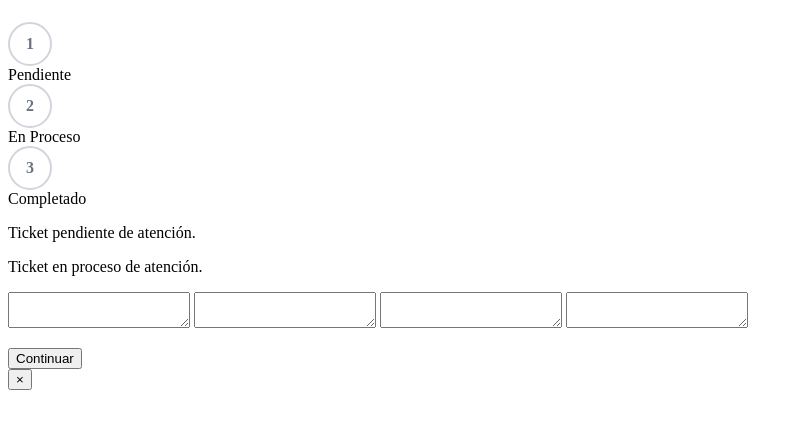
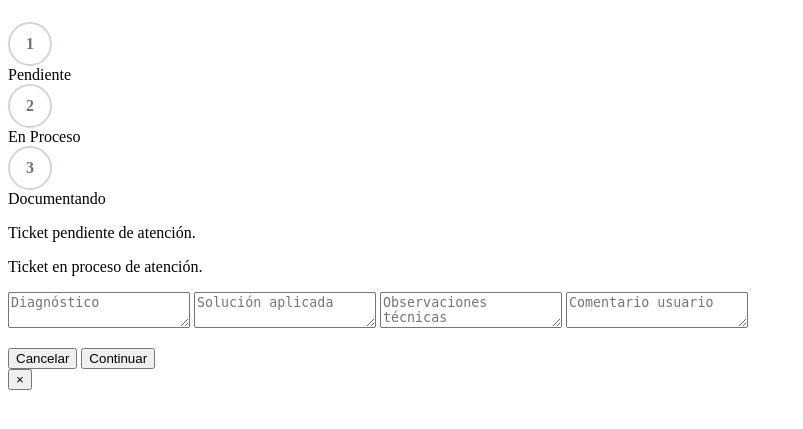
Before and after one commit to jmaykon/MANT2, a Django app: page /mantenimiento/lista/ in a window 1280 px wide. Shown: the part 211-640 px from the top of the page, without its empty margins (0-803 px from the left). Run offline with Django 5.2, Linux system fonts and the light colour scheme; the visitor is signed in with stand-in values (Sample User, id 1); data that the repository does not hold is empty.

Commit message:
btn atender funcionando

```diff
--- a/apps/mantenimiento/models.py
+++ b/apps/mantenimiento/models.py
@@ -39,6 +39,7 @@ class Ticket(models.Model):
     ESTADO_CHOICES = [
         ('pendiente', 'Pendiente'),
         ('en_proceso', 'En Proceso'),
+        ('documentando', 'Documentando'),
         ('completado', 'Completado'),
         ('cancelado', 'Cancelado'),
     ]
--- a/apps/mantenimiento/templates/mantenimiento/mante_list.html
+++ b/apps/mantenimiento/templates/mantenimiento/mante_list.html
@@ -4,7 +4,10 @@
 <div class="tickets-container" id="tickets-container" data-url-atender="{% url 'mantenimiento:atender_ticket' %}">
 
     {% for ticket in tickets %}
-    <div class="ticket" id="ticket-{{ ticket.id_ticket }}">
+    <div class="ticket" id="ticket-{{ ticket.id_ticket }}" data-ultimo-paso="{{ ticket.ultimo_paso|default:1 }}"
+        data-diagnostico="{{ ticket.diagnostico|escapejs }}" data-solucion="{{ ticket.solucion_aplicada|escapejs }}"
+        data-observaciones="{{ ticket.observaciones_tecnicas|escapejs }}"
+        data-comentario="{{ ticket.comentario_usuario|escapejs }}">
 
         <!-- Columna Izquierda -->
         <div class="stub">
@@ -50,14 +53,11 @@
                     <div class="title">Prioridad:<br>
                         {% if ticket.prioridad == 'baja' %}
                         <span class="baja px-0.5 py-0.5">Baja</span>
-                        {% endif %}
-                        {% if ticket.prioridad == 'media' %}
+                        {% elif ticket.prioridad == 'media' %}
                         <span class="media px-0.5 py-0.5">Media</span>
-                        {% endif %}
-                        {% if ticket.prioridad == 'alta' %}
+                        {% elif ticket.prioridad == 'alta' %}
                         <span class="alta px-0.5 py-0.5">Alta</span>
-                        {% endif %}
-                        {% if ticket.prioridad == 'urgente' %}
+                        {% elif ticket.prioridad == 'urgente' %}
                         <span class="urgente px-0.5 py-0.5">Urgente</span>
                         {% endif %}
                     </div>
@@ -68,10 +68,7 @@
         <!-- Columna Derecha -->
         <div class="estado flex flex-col items-center p-4">
             <div class="flex flex-col gap-1 mb-1">
-                <button id="btnAtender" data-ticket-id="{{ ticket.id_ticket }}" data-estado="{{ ticket.estado_ticket }}"
-                    class="bg-green-600 text-white px-0.5 py-0.5 rounded hover:bg-green-700 transition">
-                    Atender
-                </button>
+                <button class="btn-atender" data-ticket-id="{{ ticket.id_ticket }}">Atender</button>
 
                 <button class="px-0.5 py-0.5 text-white bg-blue-500 rounded hover:bg-blue-600">
                     Designar
@@ -86,17 +83,17 @@
                 Estado:<br>
                 {% if ticket.estado_ticket == 'Pendiente' %}
                 <span class="pendiente">Pendiente</span>
-                {% endif %}
-                {% if ticket.estado_ticket == 'en_proceso' %}
+                {% elif ticket.estado_ticket == 'en_proceso' %}
                 <span class="en_proceso">En Proceso</span>
-                {% endif %}
-                {% if ticket.estado_ticket == 'completado' %}
+                {% elif ticket.estado_ticket == 'documentando' %}
+                <span class="documentando">Documentando</span>
+                {% elif ticket.estado_ticket == 'completado' %}
                 <span class="completado">Completado</span>
-                {% endif %}
-                {% if ticket.estado_ticket == 'cancelado' %}
+                {% elif ticket.estado_ticket == 'cancelado' %}
                 <span class="cancelado">Cancelado</span>
                 {% endif %}
             </div>
+
         </div>
     </div>
 
@@ -125,9 +122,6 @@
     </div>
 </div>
 
-
-
-
 <!-- MODAL ATENDER -->
 <div id="modal" class="overflow-auto fixed inset-0 bg-black/50 flex items-center justify-center hidden z-50">
     <div class="bg-white rounded-xl w-96 p-6 shadow-lg relative">
@@ -150,7 +144,7 @@
 
             <div class="flex flex-col items-center step" data-step="3">
                 <div class="step-circle w-8 h-8 flex items-center justify-center rounded-full bg-gray-300">3</div>
-                <span class="mt-2 text-sm">Completado</span>
+                <span class="mt-2 text-sm">Documentando</span>
             </div>
         </div>
 
@@ -167,26 +161,35 @@
             <div class="step-content hidden" data-step="3">
                 <form id="formAtender" class="space-y-4">
                     {% csrf_token %}
-                    <textarea class="diagnostico w-full border rounded-md p-2"></textarea>
-                    <textarea class="solucion w-full border rounded-md p-2"></textarea>
-                    <textarea class="observaciones w-full border rounded-md p-2"></textarea>
-                    <textarea class="comentario w-full border rounded-md p-2"></textarea>
+                    <textarea class="diagnostico w-full border rounded-md p-2" placeholder="Diagnóstico"></textarea>
+                    <textarea class="solucion w-full border rounded-md p-2" placeholder="Solución aplicada"></textarea>
+                    <textarea class="observaciones w-full border rounded-md p-2"
+                        placeholder="Observaciones técnicas"></textarea>
+                    <textarea class="comentario w-full border rounded-md p-2"
+                        placeholder="Comentario usuario"></textarea>
                 </form>
             </div>
         </div>
 
-        <div class="flex justify-end mt-6">
+        <!-- Botones dentro del modal -->
+        <div class="flex justify-end mt-6 space-x-2">
+            <button class="bg-gray-500 text-white px-4 py-2 rounded-md btn-cancel">
+                Cancelar
+            </button>
             <button class="bg-green-500 text-white px-4 py-2 rounded-md btn-next">
                 Continuar
             </button>
         </div>
 
+        <!-- Cerrar modal -->
         <button id="btnCerrar" class="absolute top-3 right-3 text-xl">&times;</button>
     </div>
 </div>
+
 
 <link rel="stylesheet" href="{% static 'css/mantenimiento/ticket.css' %}">
 <script src="{% static 'js/mantenimiento/atender.js' %}"></script>
 <script src="{% static 'js/mantenimiento/modal_descripcion.js' %}"></script>
 
+
 {% endblock %}
--- a/apps/mantenimiento/urls.py
+++ b/apps/mantenimiento/urls.py
@@ -1,14 +1,14 @@
 from django.urls import path
 from . import views
 
-app_name = "mantenimiento"  # 👈 namespace correcto
+app_name = "mantenimiento"
 
 urlpatterns = [
-
     path("lista/", views.mante_list, name="mante_list"),
-    path("detalle", views.mante_detalle, name="mante_detalle"),
+    path("detalle/", views.mante_detalle, name="mante_detalle"),
     path("cronograma/", views.mante_cronograma, name="mante_cronograma"),
     path("solicitar/", views.mante_solicitar, name="mante_solicitar"),
-    path('atender/', views.atender_ticket, name='atender_ticket'),
+    path("atender/", views.atender_ticket, name="atender_ticket"),
+    path("get_ticket_data/<int:ticket_id>/", views.get_ticket_data, name="get_ticket_data"),
 
 ]
--- a/apps/mantenimiento/views.py
+++ b/apps/mantenimiento/views.py
@@ -71,30 +71,86 @@ def mante_solicitar(request):
 def atender_ticket(request):
     if request.method == 'POST':
         ticket_id = request.POST.get('id_ticket')
+        step = request.POST.get('step')
+
         ticket = get_object_or_404(Ticket, id_ticket=ticket_id)
 
-        paso_actual = request.POST.get('step')
+        if step == '1':
+            ticket.estado_ticket = 'pendiente'
+            ticket.ultimo_paso = 1
 
-        # Guardar estado y datos según paso
-        if paso_actual == '1':
+        elif step == '2':
             ticket.estado_ticket = 'en_proceso'
-              # Paso 1 = en proceso
-        elif paso_actual == '2':
-            ticket.estado_ticket = 'en_proceso'
-        elif paso_actual == '3':
-            ticket.estado_ticket = 'en_proceso'
-            ticket.diagnostico = request.POST.get('diagnostico', ticket.diagnostico)
-            ticket.solucion_aplicada = request.POST.get('solucion_aplicada', ticket.solucion_aplicada)
-            ticket.observaciones_tecnicas = request.POST.get('observaciones_tecnicas', ticket.observaciones_tecnicas)
-            ticket.comentario_usuario = request.POST.get('comentario_usuario', ticket.comentario_usuario)
-        elif paso_actual == 'finalizar':
+            ticket.ultimo_paso = 2
+
+        elif step == '3':
+            ticket.estado_ticket = 'documentando'
+            ticket.ultimo_paso = 3
+
+            ticket.diagnostico = request.POST.get('diagnostico', '')
+            ticket.solucion_aplicada = request.POST.get('solucion_aplicada', '')
+            ticket.observaciones_tecnicas = request.POST.get('observaciones_tecnicas', '')
+            ticket.comentario_usuario = request.POST.get('comentario_usuario', '')
+
+        elif step == '4':
             ticket.estado_ticket = 'completado'
+            ticket.ultimo_paso = 4
             ticket.fecha_cierre = timezone.now()
-            ticket.diagnostico = request.POST.get('diagnostico', ticket.diagnostico)
-            ticket.solucion_aplicada = request.POST.get('solucion_aplicada', ticket.solucion_aplicada)
-            ticket.observaciones_tecnicas = request.POST.get('observaciones_tecnicas', ticket.observaciones_tecnicas)
-            ticket.comentario_usuario = request.POST.get('comentario_usuario', ticket.comentario_usuario)
+
+            ticket.diagnostico = request.POST.get('diagnostico', '')
+            ticket.solucion_aplicada = request.POST.get('solucion_aplicada', '')
+            ticket.observaciones_tecnicas = request.POST.get('observaciones_tecnicas', '')
+            ticket.comentario_usuario = request.POST.get('comentario_usuario', '')
+
 
         ticket.save()
-        return JsonResponse({'message': 'Ticket actualizado correctamente', 'estado': ticket.estado_ticket})
+
+        return JsonResponse({
+            'estado': ticket.estado_ticket,
+            'ultimo_paso': ticket.ultimo_paso
+        })
+
     return JsonResponse({'error': 'Método no permitido'}, status=405)
+
+from django.http import JsonResponse
+from django.shortcuts import get_object_or_404
+from django.contrib.auth.decorators import login_required
+
+from django.http import JsonResponse
+from .models import Ticket  # Ajusta según tu modelo real
+
+# apps/mantenimiento/views.py
+from django.http import JsonResponse
+from .models import Ticket
+
+def get_ticket_data(request, ticket_id):
+    try:
+        ticket = Ticket.objects.get(id_ticket=ticket_id)
+
+        # Mapeo opcional: convertir estado_ticket a un "paso" numérico
+        estado_a_paso = {
+            'pendiente': 1,
+            'en_proceso': 2,
+            'documentando': 3,
+            'completado': 4,
+            'cancelado': 0,  # si quieres manejar cancelado como 0
+        }
+        paso_actual = estado_a_paso.get(ticket.estado_ticket, 1)
+
+        data = {
+            'id_ticket': ticket.id_ticket,
+            'descripcion': ticket.descripcion or '',
+            'diagnostico': ticket.diagnostico or '',
+            'solucion': ticket.solucion_aplicada or '',
+            'observaciones': ticket.observaciones_tecnicas or '',
+            'comentario': ticket.comentario_usuario or '',
+            'estado_ticket': ticket.estado_ticket,
+            'paso_actual': paso_actual  # reemplaza 'ultimo_paso'
+        }
+
+        return JsonResponse(data)
+
+    except Ticket.DoesNotExist:
+        return JsonResponse({'error': 'Ticket no encontrado'}, status=404)
+    except Exception as e:
+        return JsonResponse({'error': str(e)}, status=500)
--- a/static/css/mantenimiento/ticket.css
+++ b/static/css/mantenimiento/ticket.css
@@ -377,3 +377,18 @@
   border-color: #22c55e;
   color: white;
 }
+
+
+.step-active .step-circle {
+    background-color: #16a34a;
+    color: white;
+}
+
+.step-completed .step-circle {
+    background-color: #22c55e;
+    color: white;
+}
+
+.step-completed span {
+    color: #22c55e;
+}
--- a/static/js/mantenimiento/atender.js
+++ b/static/js/mantenimiento/atender.js
@@ -1,21 +1,26 @@
 (() => {
-    // =======================
-    // Variables
-    // =======================
+    // ==========================
+    // ELEMENTOS PRINCIPALES
+    // ==========================
     const ticketsContainer = document.getElementById('tickets-container');
     const URL_ATENDER_TICKET = ticketsContainer.dataset.urlAtender;
 
     const modal = document.getElementById('modal');
-    const btnCerrar = document.getElementById('btnCerrar');
-    const steps = document.querySelectorAll('.step');
-    const stepContents = document.querySelectorAll('.step-content');
-    const btnNext = document.querySelector('.btn-next');
+    const btnCerrar = modal.querySelector('#btnCerrar');
+    const btnCancel = modal.querySelector('.btn-cancel');
+    const btnNext = modal.querySelector('.btn-next');
+
+    const steps = modal.querySelectorAll('.step');
+    const stepContents = modal.querySelectorAll('.step-content');
 
     let currentStep = 1;
     let currentTicketId = null;
 
-    const btnAtenderList = document.querySelectorAll('#btnAtender');
+    const btnAtenderList = document.querySelectorAll('.btn-atender');
 
+    // ==========================
+    // CSRF
+    // ==========================
     function getCSRFToken() {
         const cookies = document.cookie.split(';');
         for (let cookie of cookies) {
@@ -25,156 +30,146 @@
         return '';
     }
 
+    // ==========================
+    // MOSTRAR PASO
+    // ==========================
     function showStep(step) {
-        steps.forEach(s => s.classList.remove('step-active'));
+        steps.forEach(s => s.classList.remove('step-active', 'step-completed'));
         stepContents.forEach(c => c.classList.add('hidden'));
 
-        const stepEl = document.querySelector(`.step[data-step="${step}"]`);
-        if (stepEl) stepEl.classList.add('step-active');
+        steps.forEach(s => {
+            const num = parseInt(s.dataset.step);
+            if (num < step) s.classList.add('step-completed');
+            else if (num === step) s.classList.add('step-active');
+        });
 
-        const contentEl = document.querySelector(`.step-content[data-step="${step}"]`);
-        if (contentEl) contentEl.classList.remove('hidden');
+        const content = modal.querySelector(`.step-content[data-step="${step}"]`);
+        if (content) content.classList.remove('hidden');
 
-        btnNext.textContent = step === 3 ? 'Finalizar' : 'Continuar';
+        btnNext.textContent = step === 3 ? 'Finalizar y Guardar' : 'Continuar y Guardar';
     }
 
-    function showStepByEstado(estado) {
-        if (estado === 'pendiente') currentStep = 1;
-        else if (estado === 'en_proceso') currentStep = 2;
-        else if (estado === 'completado') currentStep = 3;
+    // ==========================
+    // PRECARGAR DATOS
+    // ==========================
+    function precargarDatos(ticketData) {
+        if (!ticketData) return;
+
+        currentStep = ticketData.paso_actual || 1;
         showStep(currentStep);
+
+        const form = modal.querySelector('form');
+        if (!form) return;
+
+        form.querySelector('.diagnostico').value = ticketData.diagnostico || '';
+        form.querySelector('.solucion').value = ticketData.solucion || '';
+        form.querySelector('.observaciones').value = ticketData.observaciones || '';
+        form.querySelector('.comentario').value = ticketData.comentario || '';
     }
 
-    async function guardarPaso(step) {
-        const formEl = document.querySelector('.step-content[data-step="3"] form');
+    // ==========================
+    // OBTENER DATOS DEL TICKET
+    // ==========================
+    async function fetchTicketData(ticketId) {
+        try {
+            const response = await fetch(`/mantenimiento/get_ticket_data/${ticketId}/`);
+            if (!response.ok) throw new Error('Error al obtener datos del ticket');
+
+            const data = await response.json();
+
+            // Guardamos el ticket actual
+            currentTicketId = ticketId;
+
+            // Precargamos modal
+            precargarDatos(data);
+            modal.classList.remove('hidden');
+
+        } catch (error) {
+            console.error('Error al obtener el ticket:', error);
+            Swal.fire('Error', 'No se pudo cargar el ticket', 'error');
+        }
+    }
+
+    // ==========================
+    // GUARDAR ESTADO
+    // ==========================
+    async function guardarEstado(step) {
+        const form = modal.querySelector('form');
         const formData = new FormData();
 
         formData.append('id_ticket', currentTicketId);
         formData.append('step', step);
 
-        if (step === 3 || step === 'finalizar') {
-            const diagnosticoEl = formEl.querySelector('.diagnostico');
-            const solucionEl = formEl.querySelector('.solucion');
-            const observacionesEl = formEl.querySelector('.observaciones');
-            const comentarioEl = formEl.querySelector('.comentario');
-
-            formData.append('diagnostico', diagnosticoEl ? diagnosticoEl.value.trim() : '');
-            formData.append('solucion_aplicada', solucionEl ? solucionEl.value.trim() : '');
-            formData.append('observaciones_tecnicas', observacionesEl ? observacionesEl.value.trim() : '');
-            formData.append('comentario_usuario', comentarioEl ? comentarioEl.value.trim() : '');
+        if (step >= 3 && form) {
+            formData.append('diagnostico', form.querySelector('.diagnostico').value.trim());
+            formData.append('solucion_aplicada', form.querySelector('.solucion').value.trim());
+            formData.append('observaciones_tecnicas', form.querySelector('.observaciones').value.trim());
+            formData.append('comentario_usuario', form.querySelector('.comentario').value.trim());
         }
 
-        const response = await fetch(URL_ATENDER_TICKET, {
+        const res = await fetch(URL_ATENDER_TICKET, {
             method: 'POST',
             headers: { 'X-CSRFToken': getCSRFToken() },
             body: formData
         });
 
-        if (!response.ok) throw new Error('Error al guardar el ticket');
-        return await response.json();
+        if (!res.ok) throw new Error('Error al guardar estado');
+        return await res.json();
     }
 
-    function actualizarVistaTicket(estado) {
+    // ==========================
+    // ACTUALIZAR VISTA DEL TICKET
+    // ==========================
+    function actualizarVistaTicket(data) {
         const ticketEl = document.getElementById(`ticket-${currentTicketId}`);
         if (!ticketEl) return;
 
         const statusSpan = ticketEl.querySelector('.status span');
-        const btn = ticketEl.querySelector('#btnAtender');
+        const btn = ticketEl.querySelector('.btn-atender');
 
-        if (statusSpan && btn) {
-            if (estado === 'en_proceso') {
-                statusSpan.textContent = 'En Proceso';
-                statusSpan.className = 'en_proceso';
-            } else if (estado === 'completado') {
-                statusSpan.textContent = 'Completado';
-                statusSpan.className = 'completado';
-                btn.textContent = 'Completado';
-                btn.disabled = true;
-                btn.classList.add('bg-gray-400', 'cursor-not-allowed', 'hover:bg-gray-400');
-            }
+        const estados = {
+            pendiente: { text: 'Pendiente', class: 'pendiente' },
+            en_proceso: { text: 'En Proceso', class: 'en_proceso' },
+            documentando: { text: 'Documentando', class: 'documentando' },
+            completado: { text: 'Completado', class: 'completado' }
+        };
+
+        const estado = estados[data.estado];
+        if (!estado) return;
+
+        statusSpan.textContent = estado.text;
+        statusSpan.className = estado.class;
+
+        ticketEl.dataset.ultimoPaso = data.ultimo_paso;
+
+        if (data.estado === 'completado') {
+            btn.textContent = 'Completado';
+            btn.disabled = true;
+            btn.classList.add('bg-gray-400', 'cursor-not-allowed', 'hover:bg-gray-400');
         }
     }
 
-    // =======================
-    // Click en btnAtender
-    // =======================
+    // ==========================
+    // CLICK ATENDER
+    // ==========================
     btnAtenderList.forEach(btn => {
-        const ticketId = btn.dataset.ticketId;
-        const ticketEl = document.getElementById(`ticket-${ticketId}`);
-        const statusSpan = ticketEl.querySelector('.status span');
-
-        let estadoActual = statusSpan ? statusSpan.textContent.toLowerCase() : 'pendiente';
-
-        // Ajustar el botón según el estado actual
-        if (estadoActual === 'completado') {
-            btn.textContent = 'Completado';
-            btn.disabled = true;
-            btn.classList.add('bg-gray-400', 'cursor-not-allowed', 'hover:bg-gray-400');
-        } else if (estadoActual === 'en_proceso') {
-            btn.textContent = 'En Proceso';
-            // Ya no pregunta al hacer click, solo abre el modal
-            btn.addEventListener('click', () => {
-                currentTicketId = ticketId;
-                modal.classList.remove('hidden');
-                showStepByEstado(estadoActual);
-            });
-            return; // Salimos, no necesitamos preguntar
-        }
-
-        // Si está pendiente, se mantiene la lógica de confirmación
-        btn.addEventListener('click', async () => {
-            currentTicketId = ticketId;
-
-            // Solo preguntar si está pendiente
-            if (estadoActual === 'pendiente') {
-                const result = await Swal.fire({
-                    title: '¿Atender ticket?',
-                    text: 'Confirma iniciar el proceso',
-                    icon: 'question',
-                    showCancelButton: true,
-                    confirmButtonText: 'Sí, atender',
-                    cancelButtonText: 'Cancelar'
-                });
-
-                if (!result.isConfirmed) return;
-
-                try {
-                    const data = await guardarPaso('1');
-                    if (data.estado) {
-                        actualizarVistaTicket(data.estado);
-                        estadoActual = data.estado;
-                    }
-                } catch (err) {
-                    console.error(err);
-                    Swal.fire('Error', 'No se pudo iniciar la atención', 'error');
-                    return;
-                }
-            }
-
-            // Abrir modal en paso correspondiente
-            modal.classList.remove('hidden');
-            showStepByEstado(estadoActual);
+        btn.addEventListener('click', () => {
+            const ticketId = btn.dataset.ticketId;
+            fetchTicketData(ticketId);
         });
     });
 
-
-    // =======================
-    // Botón siguiente paso
-    // =======================
-    const stepInfo = {
-        1: { title: 'Atender Ticket pendiente', text: 'Ir a resolver Ticket?' },
-        2: { title: 'Ticket en Proceso', text: 'El ticket se está atendiendo, continuar?' },
-        3: { title: 'Finalizar Ticket', text: 'El ticket se marcará como Completado' }
-    };
-
+    // ==========================
+    // CONTINUAR / FINALIZAR
+    // ==========================
     btnNext.addEventListener('click', async () => {
-        const nextStep = currentStep < 3 ? currentStep + 1 : 'finalizar';
+        const stepToSave = currentStep + 1;
 
         try {
             const result = await Swal.fire({
-                title: stepInfo[currentStep].title,
-                text: stepInfo[currentStep].text,
-                icon: 'info',
+                title: 'Guardar Ticket',
+                text: '¿Deseas guardar los cambios?',
+                icon: 'question',
                 showCancelButton: true,
                 confirmButtonText: 'Guardar',
                 cancelButtonText: 'Cancelar'
@@ -182,28 +177,26 @@
 
             if (!result.isConfirmed) return;
 
-            const data = await guardarPaso(nextStep);
-            if (data.estado) actualizarVistaTicket(data.estado);
+            const data = await guardarEstado(stepToSave);
+            actualizarVistaTicket(data);
 
-            if (nextStep !== 'finalizar') {
+            if (currentStep < 3) {
                 currentStep++;
                 showStep(currentStep);
             } else {
                 Swal.fire('Éxito', 'Ticket completado', 'success');
                 modal.classList.add('hidden');
-                currentStep = 1;
-                showStep(currentStep);
             }
+
         } catch (err) {
             console.error(err);
-            Swal.fire('Error', 'No se pudo guardar el ticket', 'error');
+            Swal.fire('Error', 'No se pudo guardar el estado', 'error');
         }
     });
 
-    btnCerrar.addEventListener('click', () => {
-        modal.classList.add('hidden');
-        currentStep = 1;
-        showStep(currentStep);
-    });
-
+    // ==========================
+    // CERRAR MODAL
+    // ==========================
+    btnCancel.addEventListener('click', () => modal.classList.add('hidden'));
+    btnCerrar.addEventListener('click', () => modal.classList.add('hidden'));
 })();
```
Also changed, not shown: static/js/mantenimiento/modal_descripcion.js (+14 -13 lines).
